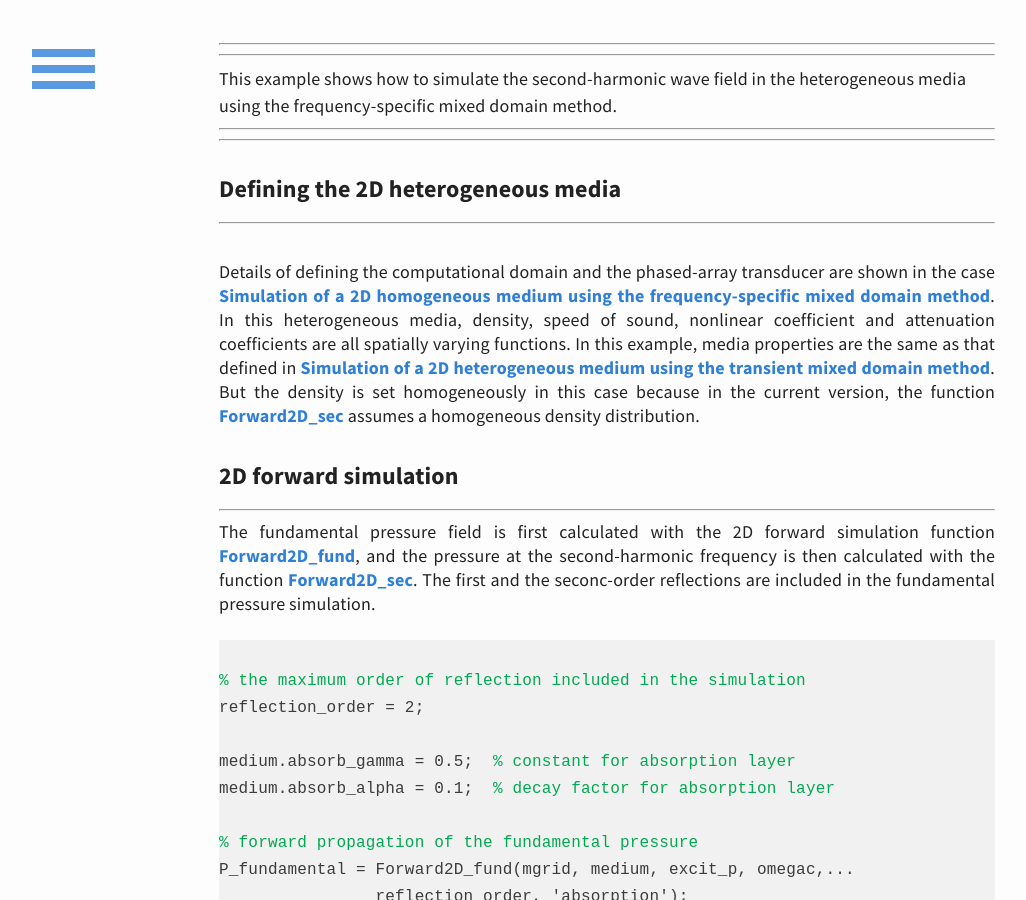
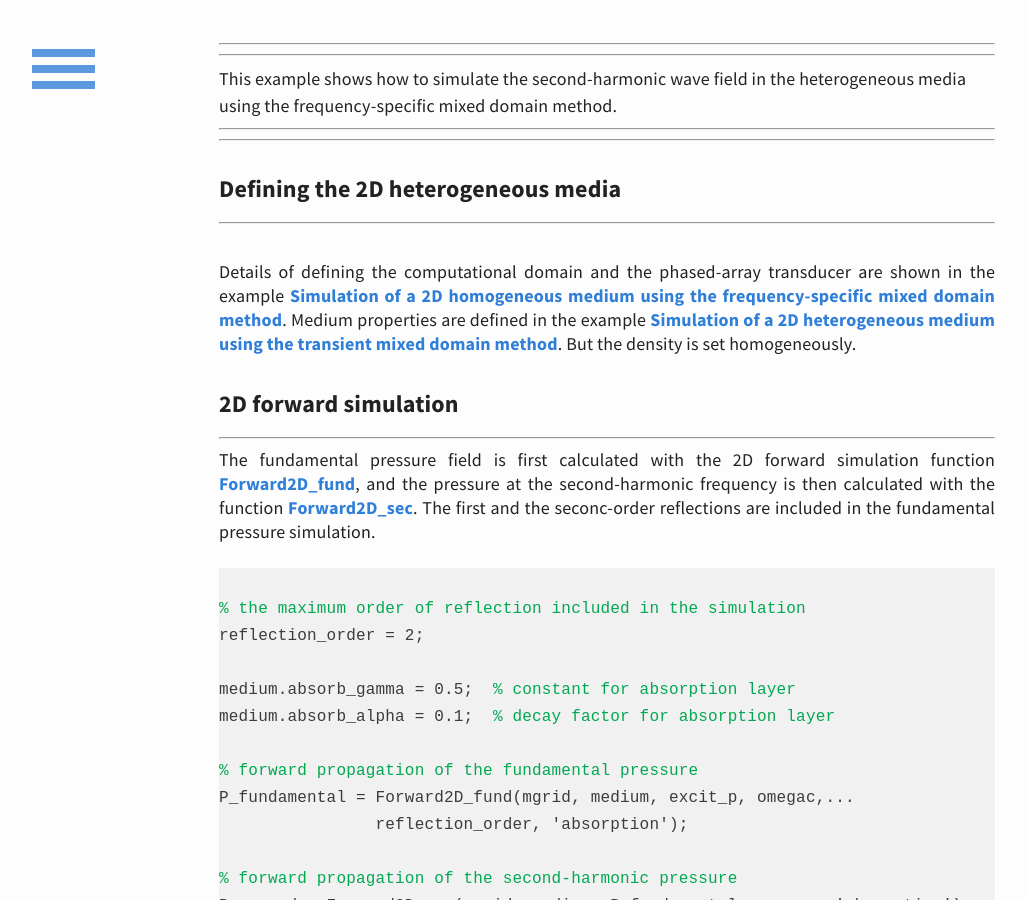
Before and after one commit to m-SOUND/mSOUND, a Jekyll site: the page built from _posts/2019-02-20-FSMDM_2D_heterogeneous.html, in a window 1280 px wide and 900 px high, scrolled down 316 px. Shown: the whole window, without its empty margins (33-1059 px from the left). Built offline with Jekyll 4.4.1, drawn with Linux system fonts in a browser that asks for light colours.

Commit message:
Update 2019-02-20-FSMDM_2D_heterogeneous.html

```diff
--- a/_posts/2019-02-20-FSMDM_2D_heterogeneous.html
+++ b/_posts/2019-02-20-FSMDM_2D_heterogeneous.html
@@ -16,17 +16,13 @@ title: Simulation of a 2D heterogeneous medium using the frequency-specific mixe
 <hr>
 <br>
 <p>
- Details of defining the computational domain and the phased-array transducer are shown in the case
+Details of defining the computational domain and the phased-array transducer are shown in the example
 <a href="https://m-sound.github.io/mSOUND/FSMDM_2D_homogeneous">
  Simulation of a 2D homogeneous medium using the frequency-specific mixed domain method</a>.
-In this heterogeneous media, density, speed of sound, nonlinear coefficient and attenuation coefficients are all
-  spatially varying functions. In this example, media properties are the same as that defined in
+Medium properties are defined in the example
   <a href="https://m-sound.github.io/mSOUND/TMDM_2D_heterogeneous">
    Simulation of a 2D heterogeneous medium using the transient mixed domain method</a>. But the density
- is set homogeneously in this case because in the current version, the function
- <a href="/mSOUND/function.html#Forward2D_sec">Forward2D_sec</a> assumes a homogeneous density distribution.
- </p>
-
+ is set homogeneously.
 
 <!---2D forward Simulation--->
 <h6>2D forward simulation</h6>
```
